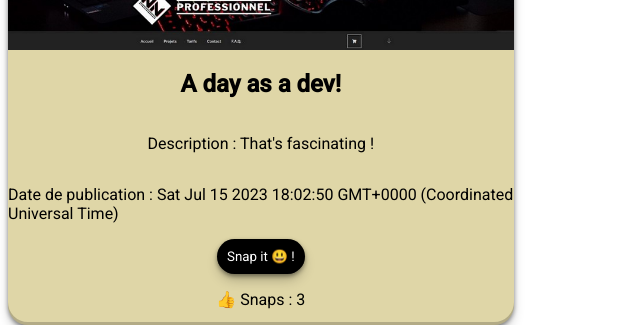
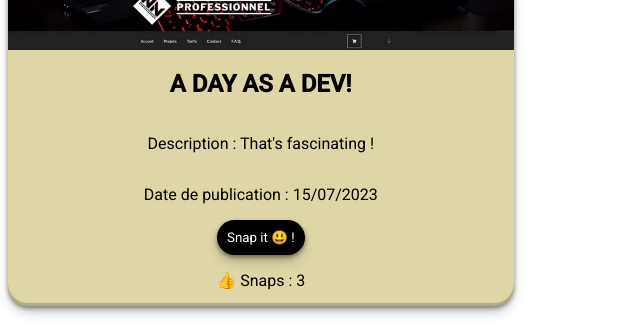
Before and after one commit to Nathannicolle/dev-angular, an Angular app: page / in a window 1280 px wide. Shown: the part 211-536 px from the top of the page, without its empty margins (0-640 px from the left). Built offline with nearby package versions, Linux system fonts and the light colour scheme.

Commit message:
utilisation des pipes de casse et de date
pour le formatage du texte et des dates

```diff
--- a/src/app/face-snap/face-snap.component.html
+++ b/src/app/face-snap/face-snap.component.html
@@ -1,8 +1,8 @@
 <div class="face-snap-card" [ngClass]="{snapped: txtButton === 'Unsnap 😭 !'}">
   <img [src]="faceSnap.imageURL" [alt]="faceSnap.description"/>
-  <h2>{{faceSnap.title}}</h2>
+  <h2>{{faceSnap.title | uppercase}}</h2>
   <p>Description : {{faceSnap.description}} </p>
-  <p>Date de publication : {{faceSnap.creationDate}}</p>
+  <p>Date de publication : {{faceSnap.creationDate | date: "dd/MM/yyyy"}}</p>
   <button (click)="onSnapClick()">{{txtButton}}</button>
   <p>👍 Snaps :
     <span [ngStyle]="{color:'rgb(0,' + faceSnap.snaps + ', 0)'}">{{faceSnap.snaps}}</span>
```
